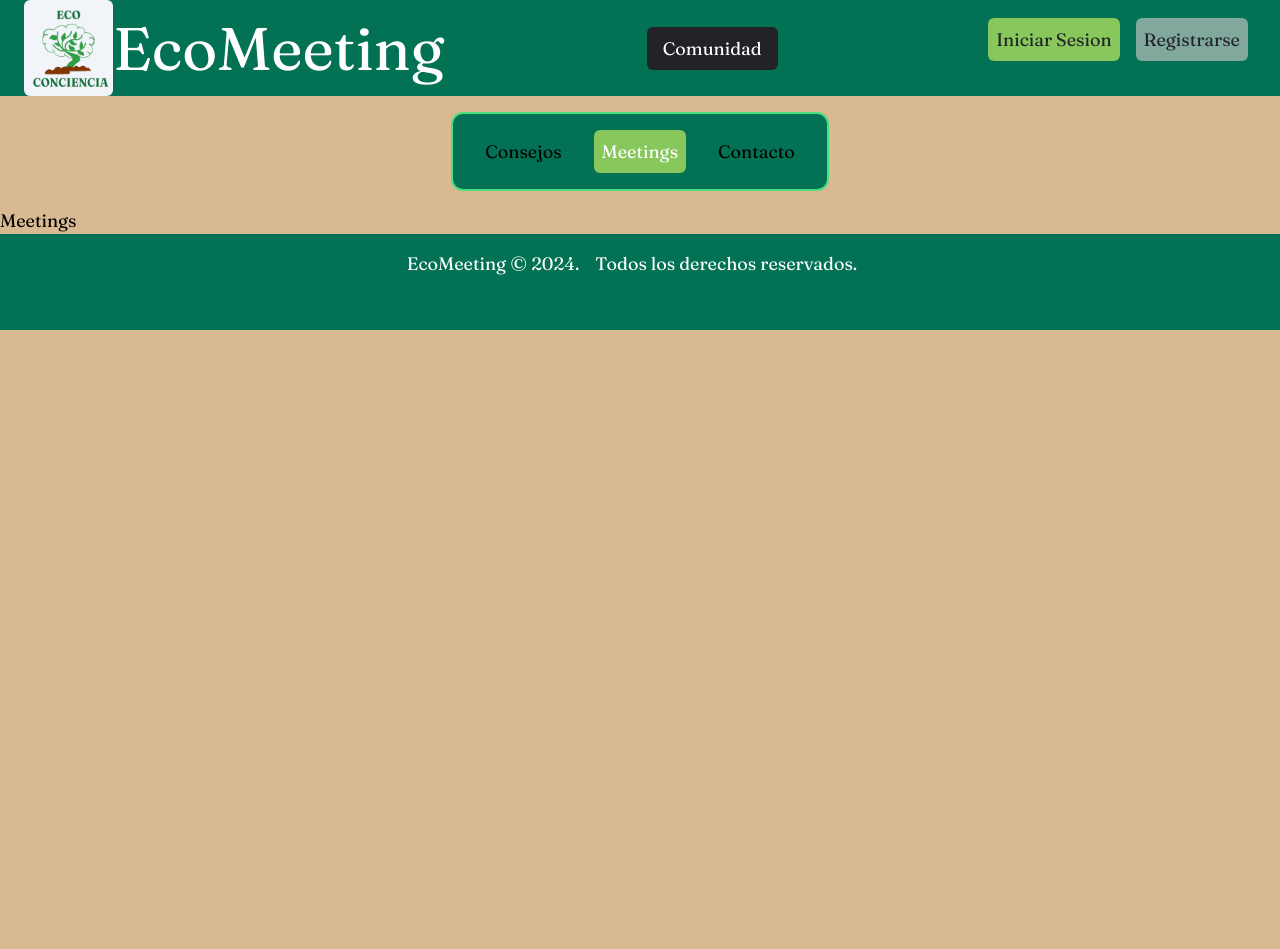
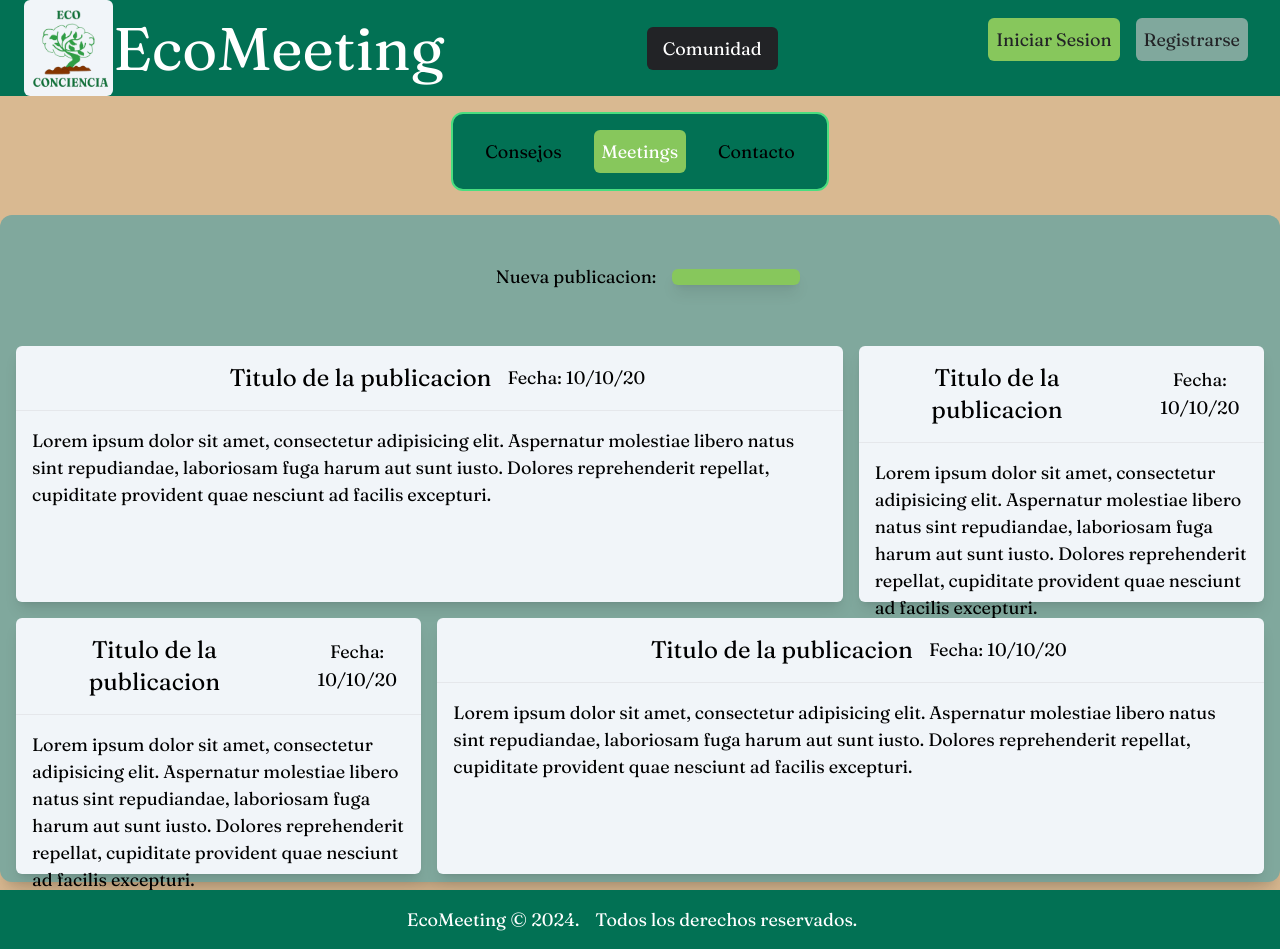
Before and after one commit to DannyB935/eco-meeting, a Next.js app: page /comunidad in a window 1280 px wide. Both pictures are taken after a click on the button "Meetings". Before the commit the page ends 800 px from the top, so only its background shows below. Built offline with nearby package versions, Linux system fonts and the light colour scheme.

Commit message:
Layout principal del componente de meetings terminado

```diff
--- a/src/app/Components/Content/MeetingComp.jsx
+++ b/src/app/Components/Content/MeetingComp.jsx
@@ -1,8 +1,68 @@
 
 const MeetingComp = () => {
   return(
-    <div>
-      Meetings
+    <div className="flex flex-col flex-grow justify-center items-center">
+      <div className="container mainWall flex-col h-full md:rounded-xl md:shadow-xl md:my-2">
+        <div className="flex justify-center p-4 md:p-8 my-4 items-center">
+          <span className="mx-4">Nueva publicacion:</span>
+          <button className="rounded-md mainBtn w-full p-2 shadow-lg hover:shadow-xl transition-transform duration-500 hover:scale-110 md:w-32"><i className="bi bi-plus text-2xl"></i></button>
+        </div>
+        <div className="flex flex-col md:grid md:grid-cols-3 gap-4 mx-2 p-4 md:p-2">
+          {/* *El col-span es uno si y dos no */}
+          <div className={`bg-slate-100 rounded-md shadow-lg transition-transform duration-500 hover:scale-105 hover:shadow-xl h-64 min-h-64 col-span-2`}>
+            <div className="text-center flex justify-center items-center">
+                <h4 className="p-4 text-2xl">Titulo de la publicacion</h4>
+                <span className="text-lg">Fecha: 10/10/20</span>
+            </div>
+            <hr />
+            <div className="overflow-y-auto max-h-44">
+              <div className="text-left p-4">
+                Lorem ipsum dolor sit amet, consectetur adipisicing elit. Aspernatur molestiae libero natus sint repudiandae, laboriosam fuga harum aut sunt iusto. Dolores reprehenderit repellat, cupiditate provident quae nesciunt ad facilis excepturi.
+              </div>
+            </div>
+          </div>
+
+          <div className={`bg-slate-100 rounded-md shadow-lg transition-transform duration-500 hover:scale-105 hover:shadow-xl h-64 min-h-64 col-span-1`}>
+            <div className="text-center flex justify-center items-center">
+                <h4 className="p-4 text-2xl">Titulo de la publicacion</h4>
+                <span className="text-lg">Fecha: 10/10/20</span>
+            </div>
+            <hr />
+            <div className="overflow-y-auto max-h-44">
+              <div className="text-left p-4">
+                Lorem ipsum dolor sit amet, consectetur adipisicing elit. Aspernatur molestiae libero natus sint repudiandae, laboriosam fuga harum aut sunt iusto. Dolores reprehenderit repellat, cupiditate provident quae nesciunt ad facilis excepturi.
+              </div>
+            </div>
+          </div>
+
+          <div className={`bg-slate-100 rounded-md shadow-lg transition-transform duration-500 hover:scale-105 hover:shadow-xl h-64 min-h-64 col-span-1`}>
+            <div className="text-center flex justify-center items-center">
+                <h4 className="p-4 text-2xl">Titulo de la publicacion</h4>
+                <span className="text-lg">Fecha: 10/10/20</span>
+            </div>
+            <hr />
+            <div className="overflow-y-auto max-h-44">
+              <div className="text-left p-4">
+                Lorem ipsum dolor sit amet, consectetur adipisicing elit. Aspernatur molestiae libero natus sint repudiandae, laboriosam fuga harum aut sunt iusto. Dolores reprehenderit repellat, cupiditate provident quae nesciunt ad facilis excepturi.
+              </div>
+            </div>
+          </div>
+
+          <div className={`bg-slate-100 rounded-md shadow-lg transition-transform duration-500 hover:scale-105 hover:shadow-xl h-64 min-h-64 col-span-2`}>
+            <div className="text-center flex justify-center items-center">
+                <h4 className="p-4 text-2xl">Titulo de la publicacion</h4>
+                <span className="text-lg">Fecha: 10/10/20</span>
+            </div>
+            <hr />
+            <div className="overflow-y-auto max-h-44">
+              <div className="text-left p-4">
+                Lorem ipsum dolor sit amet, consectetur adipisicing elit. Aspernatur molestiae libero natus sint repudiandae, laboriosam fuga harum aut sunt iusto. Dolores reprehenderit repellat, cupiditate provident quae nesciunt ad facilis excepturi.
+              </div>
+            </div>
+          </div>
+
+        </div>
+      </div>
     </div>
   );
 };
--- a/src/app/comunidad/page.jsx
+++ b/src/app/comunidad/page.jsx
@@ -19,23 +19,15 @@ const ComunidadComp = () => {
     setActTab(tab);
   }
 
-  let showComp;
-
-  if(actTab == 1){
-    showComp = <TipsComp />
-  }else{
-    if(actTab == 2){
-      showComp = <MeetingComp />
-    }else{
-      showComp = <ContactComp />
-    }
-  }
-
   return (
     <div className='flex flex-col min-h-screen h-screen'>
       <NavbarComp />
       <TabviewComp tab={actTab} setTab={handleTab}/>
-      {showComp}
+
+      {actTab === 1 && <TipsComp />}
+      {actTab === 2 && <MeetingComp />}
+      {actTab === 3 && <ContactComp />}
+
       <FooterNavComp />
     </div>
   )
```
